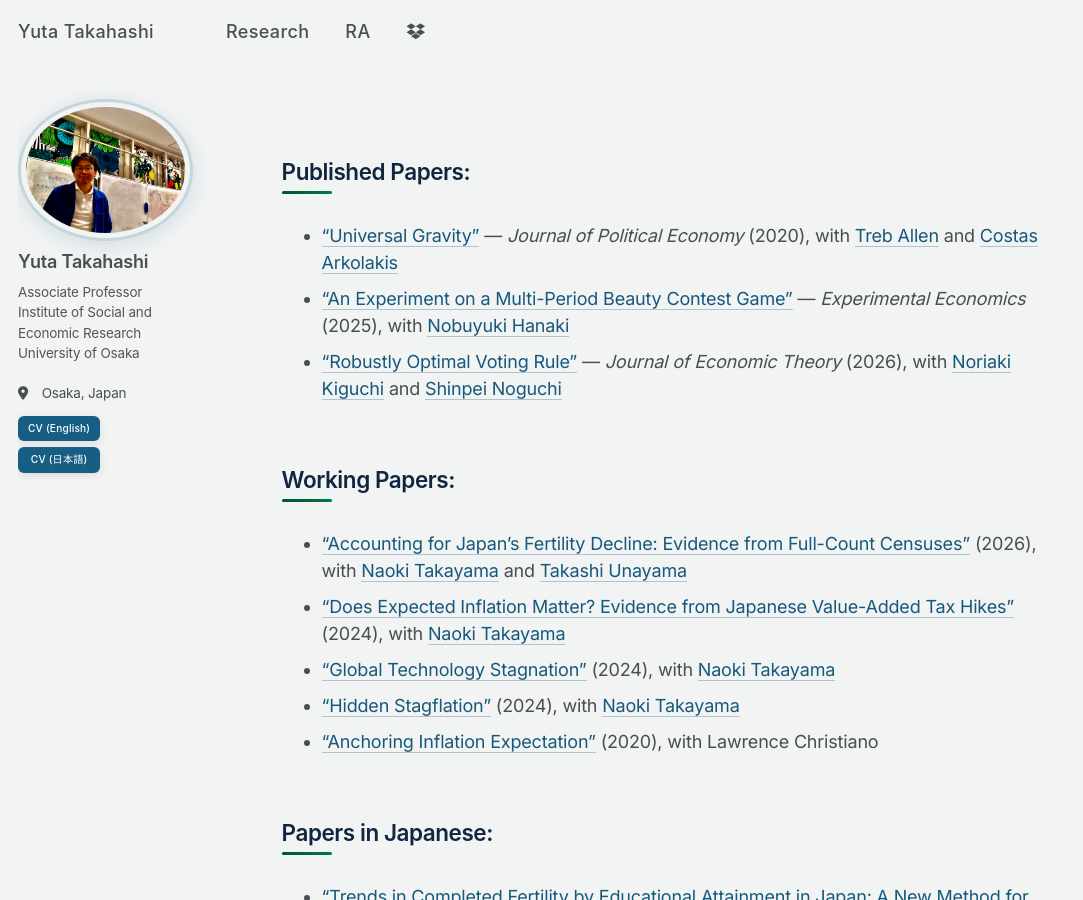
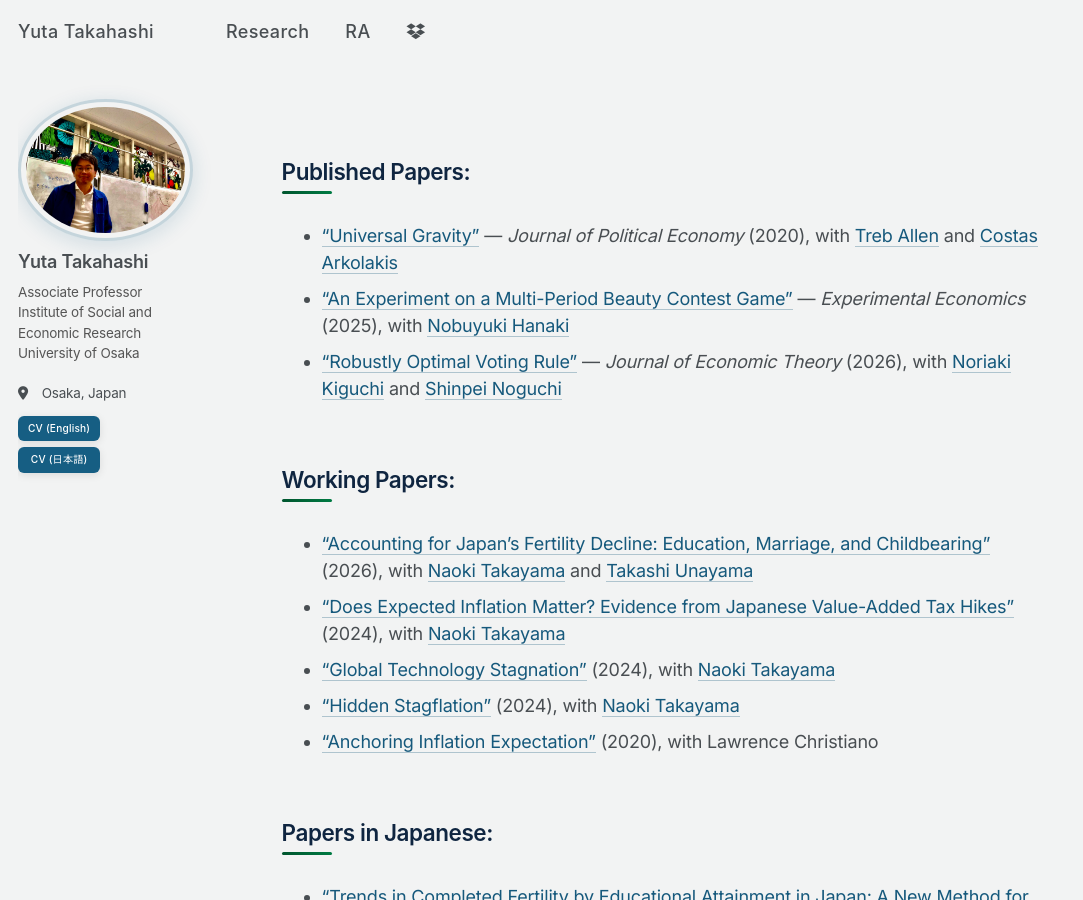
Before and after one commit to yuta-takahashi-1211/yuta-takahashi-1211.github.io, a Jekyll site: the page built from _pages/research.md, in a window 1280 px wide and 900 px high. Shown: the whole window, without its empty margins (0-1083 px from the left). Built offline with Jekyll 4.4.1, drawn with Linux system fonts in a browser that asks for light colours.

Commit message:
Retitle fertility working paper: "Education, Marriage, and Childbearing"
Change the subtitle from "Evidence from Full-Count Censuses" to
"Education, Marriage, and Childbearing" on the Research page and in
both CVs.

Co-Authored-By: Claude Opus 5.5 <noreply@anthropic.com>
Claude-Session: https://claude.ai/code/session_0144UKTWbpkVJurYEdoA6ia7

```diff
--- a/_pages/research.md
+++ b/_pages/research.md
@@ -12,7 +12,7 @@ author_profile: true
 ---
 
 ## Working Papers:
-- ["Accounting for Japan’s Fertility Decline: Evidence from Full-Count Censuses"](https://www.dropbox.com/scl/fo/yji201ey793k16w1leie8/AG4f-D32Lc7hY6p2cm8YgdU?rlkey=nlbw3enw1fel2bb2zkxm0ydgj&dl=0) (2026), with [Naoki Takayama](https://www.naoki-takayama.com/) and [Takashi Unayama](https://www.unayama.kier.kyoto-u.ac.jp/index_E.html)
+- ["Accounting for Japan’s Fertility Decline: Education, Marriage, and Childbearing"](https://www.dropbox.com/scl/fo/yji201ey793k16w1leie8/AG4f-D32Lc7hY6p2cm8YgdU?rlkey=nlbw3enw1fel2bb2zkxm0ydgj&dl=0) (2026), with [Naoki Takayama](https://www.naoki-takayama.com/) and [Takashi Unayama](https://www.unayama.kier.kyoto-u.ac.jp/index_E.html)
 - ["Does Expected Inflation Matter? Evidence from Japanese Value-Added Tax Hikes"](https://www.dropbox.com/scl/fo/03hun5pxioram7n6te16p/AP5nKTLL343b3KRFzU191-g?rlkey=8hu4n5kn9h8p80z20teyjeq23&dl=0) (2024), with [Naoki Takayama](https://www.naoki-takayama.com/)
 - ["Global Technology Stagnation"](https://www.dropbox.com/scl/fo/03uqcl1l6suag1uxbw4uo/h?rlkey=oirzggqtv7ol6q75ae1r66mie&dl=0) (2024), with [Naoki Takayama](https://www.naoki-takayama.com/)
 - ["Hidden Stagflation"](https://www.dropbox.com/home/bad_inflation/web) (2024), with [Naoki Takayama](https://www.naoki-takayama.com/)
```
Also changed, not shown: 2 other files.
